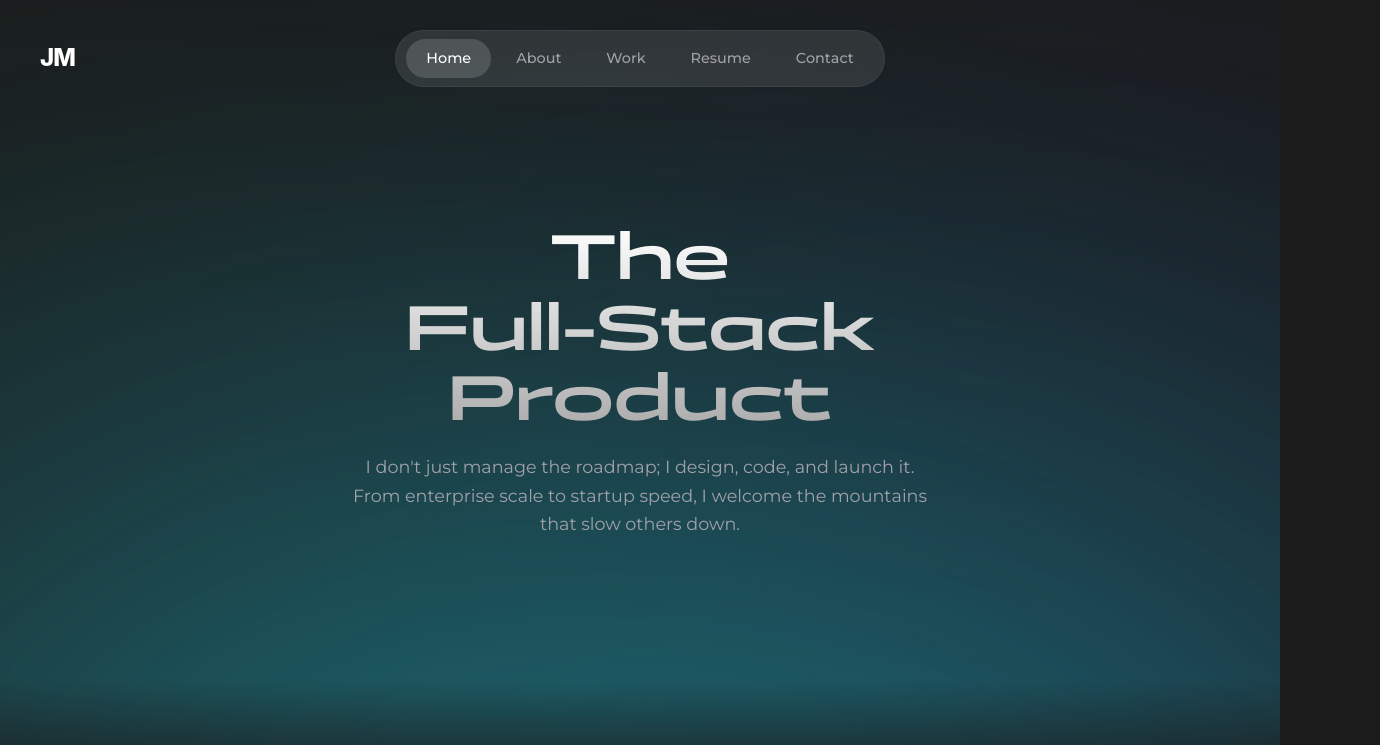
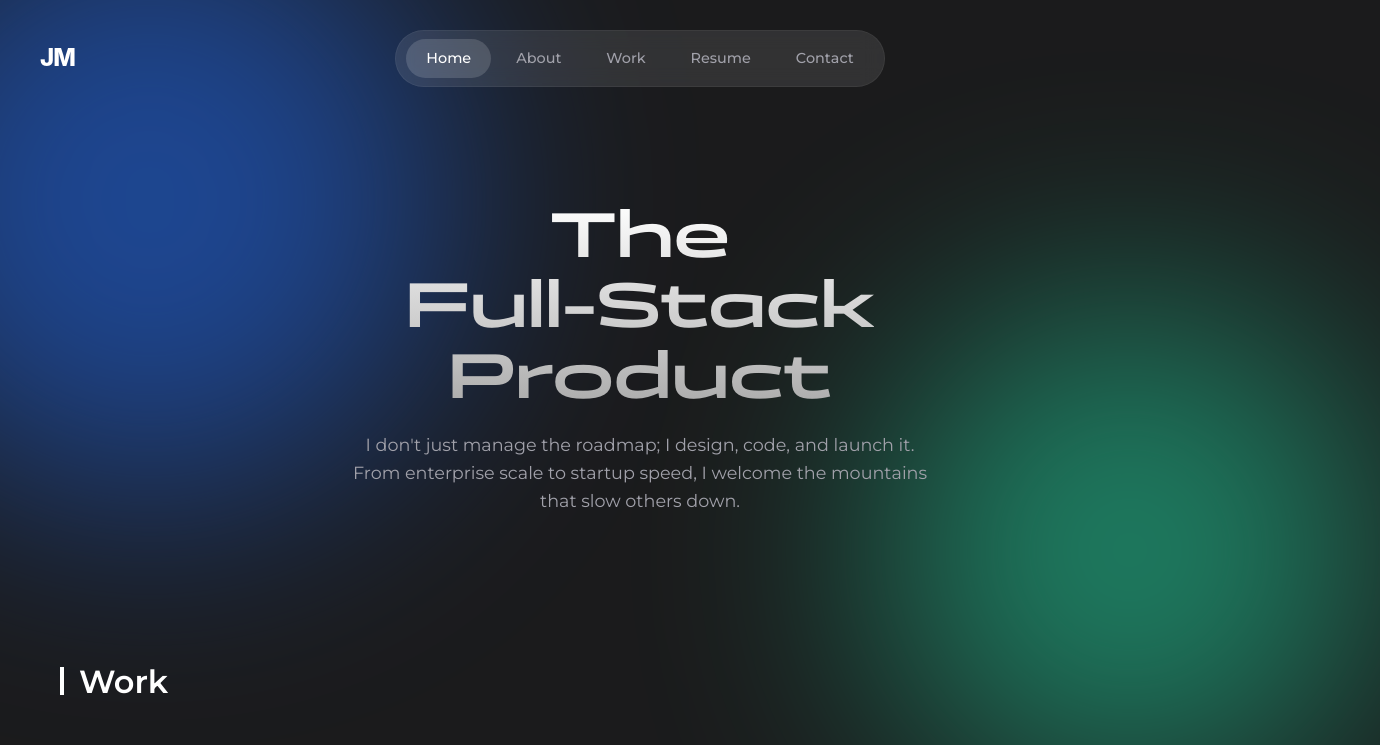
Before and after one commit to joemurphy3515/Portfolio, a React (Vite) app: page / in a window 1280 px wide. Shown: the top 745 px of the page, 1380 px wide, since content can reach past the window. Built offline with nearby package versions, Linux system fonts and the light colour scheme.

Commit message:
ui changes

```diff
--- a/src/App.css
+++ b/src/App.css
@@ -174,16 +174,41 @@ body {
 }
 
 .hero {
-  position: relative;
-  min-height: 100vh;
   display: flex;
   flex-direction: column;
   justify-content: center;
   align-items: center;
   text-align: center;
   overflow: hidden;
+  margin: 200px 0 0 0;
   padding: 0;
   padding-bottom: 5vh;
+}
+
+.blue-circle {
+  position: absolute;
+  width: 600px;
+  height: 600px;
+  background-color: #2064e1;
+  border-radius: 50%;
+  top: -100px;
+  left: -150px;
+  z-index: -1;
+  filter: blur(120px);
+  opacity: 0.6;
+}
+
+.green-circle {
+  position: absolute;
+  width: 500px;
+  height: 500px;
+  background-color: #20e1a8;
+  border-radius: 50%;
+  top: 300px;
+  right: -100px;
+  z-index: -1;
+  filter: blur(120px);
+  opacity: 0.5;
 }
 
 .hero-glow {
--- a/src/App.tsx
+++ b/src/App.tsx
@@ -79,7 +79,6 @@ const App = () => {
   ];
 
   return (
-    <div>
     <div className="app-container">
       <nav className="navbar">
         <div className="logo">JM</div>
@@ -93,7 +92,6 @@ const App = () => {
           <a href="#contact">Contact</a>
         </div>
       </nav>
-      </div>
 
       <header className="hero">
         <h1>
@@ -108,10 +106,13 @@ const App = () => {
           enterprise scale to startup speed, I welcome the mountains that slow
           others down.
         </p>
-        <div className="hero-glow"></div>
       </header>
 
-      <div className="app-container">
+      <div className="blue-circle"></div>
+      <div className="green-circle"></div>
+
+     {/*<div className="hero-glow"></div>*/}
+
       <section className="section-container" id="work">
         <div className="section-header">
           <div className="vertical-bar"></div>
@@ -159,13 +160,13 @@ const App = () => {
             <p>
               I operate at the intersection of product strategy and delivery
               execution. While traditional Product Managers focus on vision, I
-                bridge both roles to ensure ideas move seamlessly from concept
-                to customer impact.
+              bridge both roles to ensure ideas move seamlessly from concept to
+              customer impact.
             </p>
             <p className="small-text">
               My experience spans defining product vision, aligning
-                stakeholders, and validating user needs while translating
-                strategy into clear requirements.
+              stakeholders, and validating user needs while translating strategy
+              into clear requirements.
             </p>
           </div>
 
@@ -178,9 +179,8 @@ const App = () => {
               Swift and SwiftUI.
             </p>
             <p className="small-text">
-                I have experience designing application architecture,
-                integrating third-party APIs, and building serverless backend
-                services.
+              I have experience designing application architecture, integrating
+              third-party APIs, and building serverless backend services.
             </p>
           </div>
 
@@ -218,8 +218,8 @@ const App = () => {
                 <div className="project-logo-placeholder">Logo</div>
               </div>
               <p className="project-desc">
-                  Description placeholder for the project goes here explaining
-                  the core functionality.
+                Description placeholder for the project goes here explaining the
+                core functionality.
               </p>
               <div className="project-tags">
                 {project.tags.map((tag) => (
@@ -239,7 +239,6 @@ const App = () => {
         <button className="cta-btn">Get In Touch</button>
       </footer>
     </div>
-    </div>
   );
 };
 
```
Lines whose indentation alone changed are shown as unchanged.
